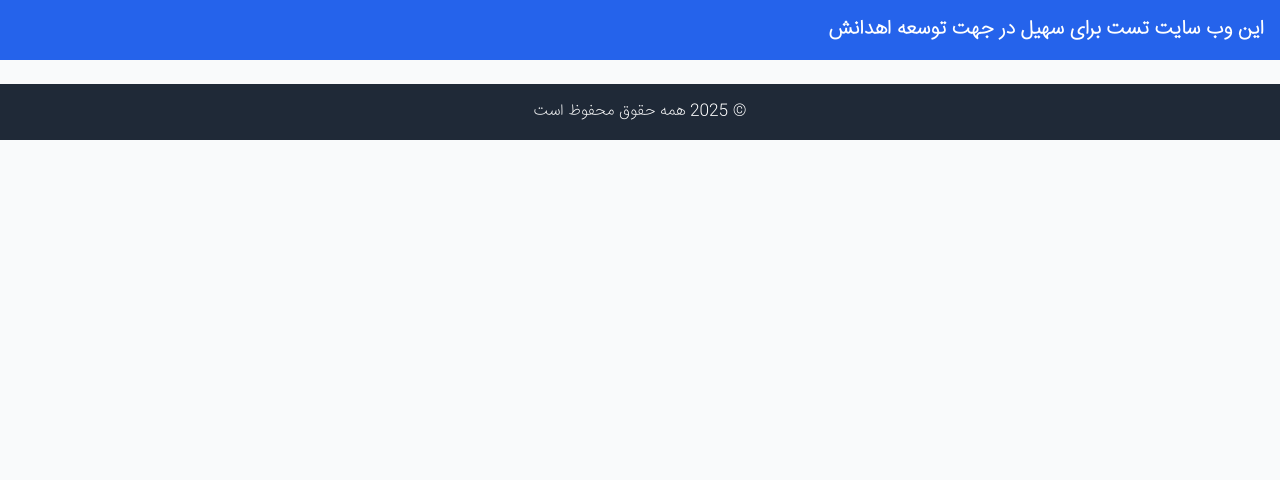
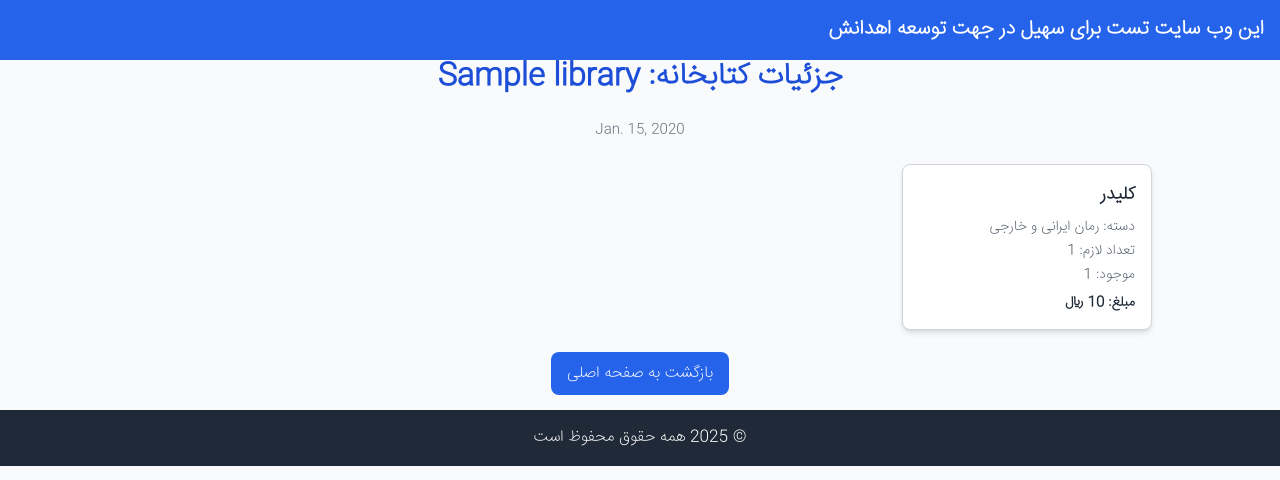
Before and after one commit to hrzjanati/librariesFroTest, a Django app: page /library/1/ in a window 1280 px wide. Shown: the top 480 px of the page. Run offline with Django 5.2, Linux system fonts and the light colour scheme; data comes from the database, SQL or seed files in the repository; tables that the repository leaves empty hold one stand-in row (values such as "Sample post"); some libraries are stand-ins or nearby versions.

Commit message:
fix bug in library detials

```diff
--- a/templates/library_detail.html
+++ b/templates/library_detail.html
@@ -4,7 +4,7 @@
 
 {% block title %}جزئیات کتابخانه: {{ library.name }}{% endblock %}
 
-{% block content %}
+{% block body %}
 <div class="max-w-5xl mx-auto">
 
     <h1 class="text-3xl font-bold text-center text-blue-700 mb-6">
@@ -12,7 +12,7 @@
     </h1>
 
     <p class="text-gray-500 text-sm text-center mb-6">
-        تاریخ ایجاد: {{ library.date_of_create|jformat:"%Y/%m/%d" }}
+        {{ library.date_of_year|jformat:"%Y/%m/%d" }}
     </p>
 
     <!-- کارت‌های آیتم‌ها با اسکرول افقی -->
```
